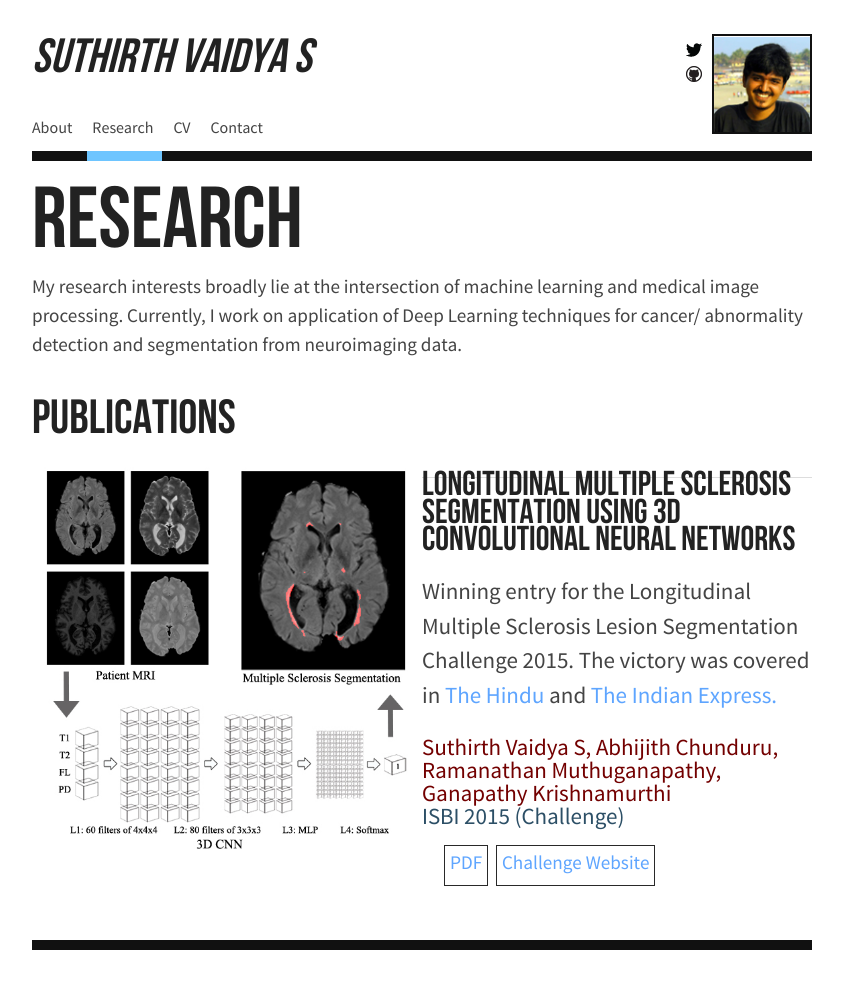
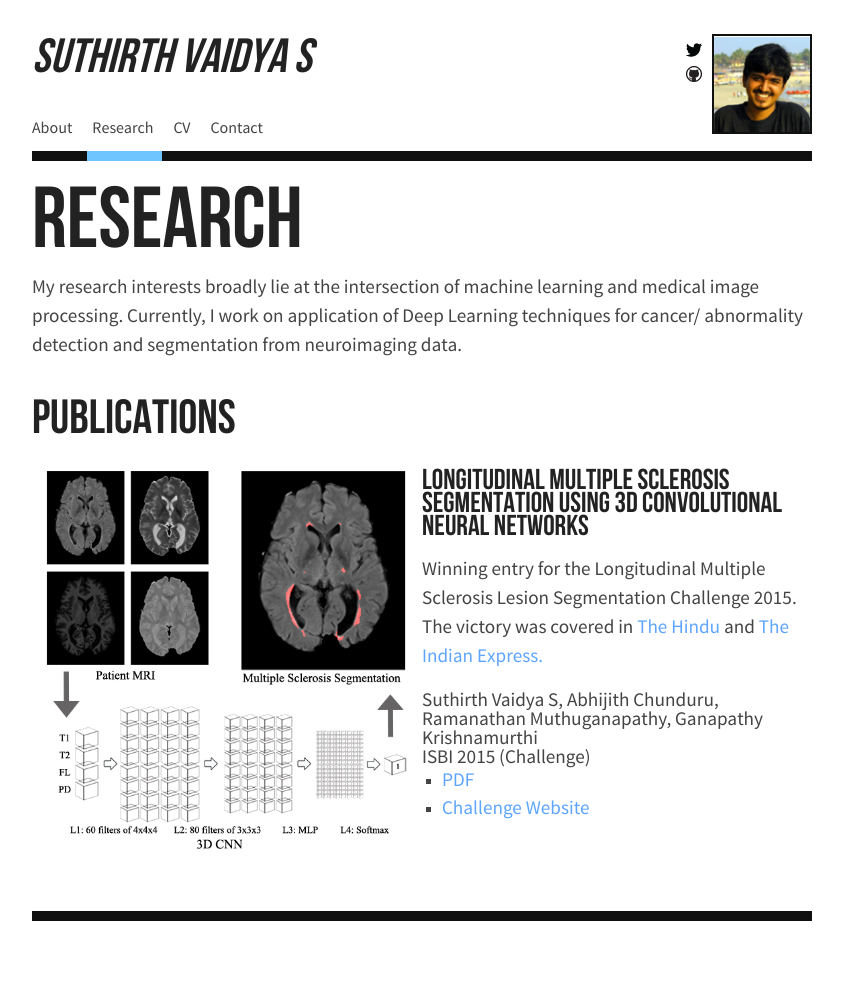
Before and after one commit to suthirth/suthirth.github.io, a Jekyll site: the page built from research/index.html, in a window 1280 px wide. Shown: the whole page, without its empty margins (218-1061 px from the left). Built offline with Jekyll 4.4.1, drawn with Linux system fonts in a browser that asks for light colours; after the commit the page ends 961 px from its top, so only the background shows below that.

Commit message:
Update desktop.css

```diff
--- a/css/desktop.css
+++ b/css/desktop.css
@@ -29,54 +29,3 @@ h1.hero {
 @media (min-width: 62.5em) {
   .github {
     display: block; } }
-
-.pubt {
-  font-size: 1.2em;
-  font-weight:bold;
-  color: #222222;
-}
-@media (max-width: 768px) {
-  .pubt {
-    text-align: center;
-    margin-top: 10px;
-    margin-bottom: 10px;
-  }
-  .pubd {
-    text-align: justify;
-  }
-}
-.pubd {
-  font-size: 1.2em;
-  font-weight= lighter
-  line-height: 1.5em;
-}
-.pubimg {
-  text-align: center;
-}
-.pubimg img {
-  max-width: 100%;
-}
-.puba {
-  font-size: 1.2em;
-  color: #730000;
-}
-.pubv {
-  color: #2C4F66;
-  font-size: 1.2em;
-}
-.publ {
-  padding-top: 10px;
-}
-.publ li {
-  border: 1px solid #292929;
-  padding: 5px;
-  margin: 5px 2px;
-  display: inline-block;
-}
-.pubwrap {
-  padding-bottom: 20px;
-  margin-bottom: 50px;
-  border-bottom: 1px solid #DDD;
-}
-.pub {
-}
```
